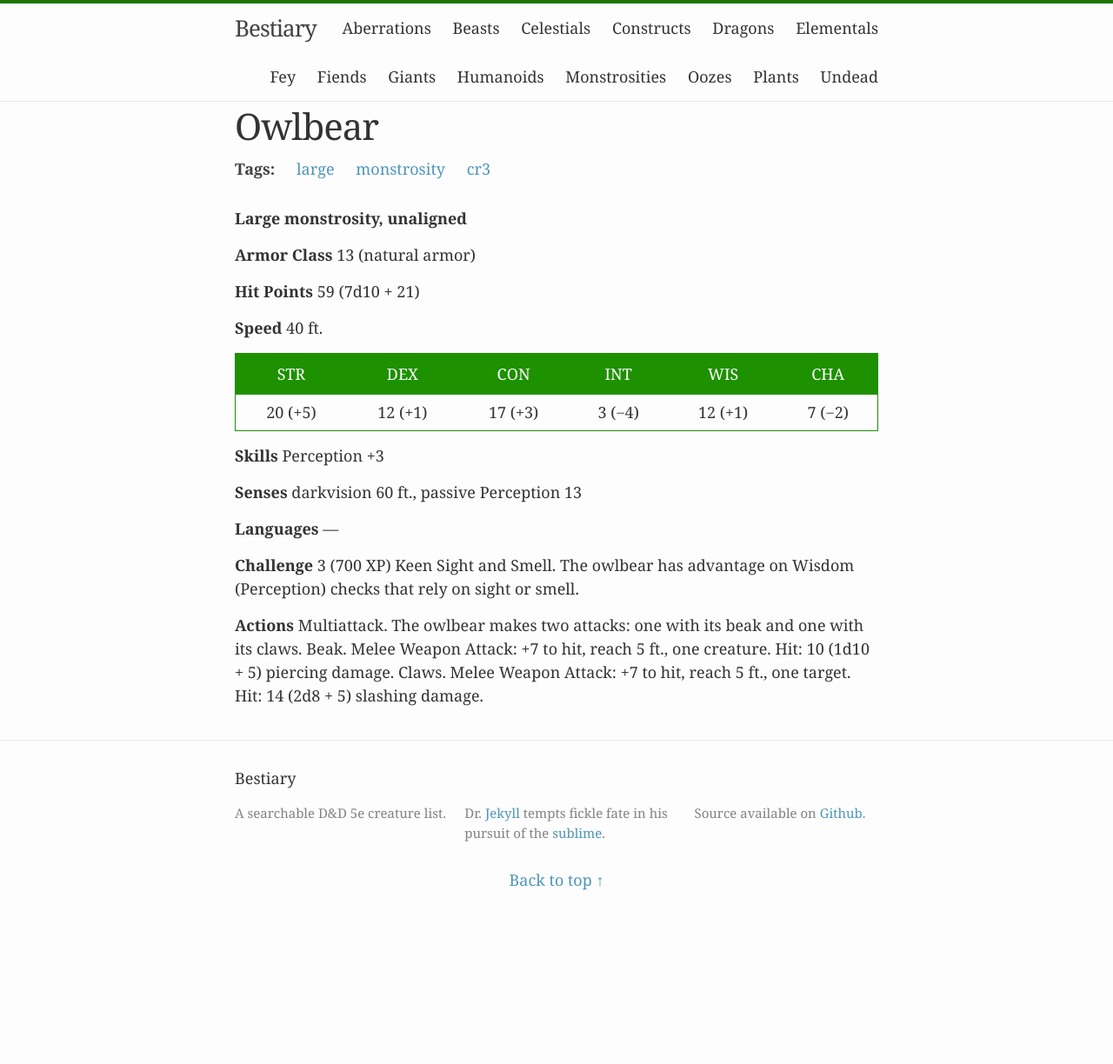
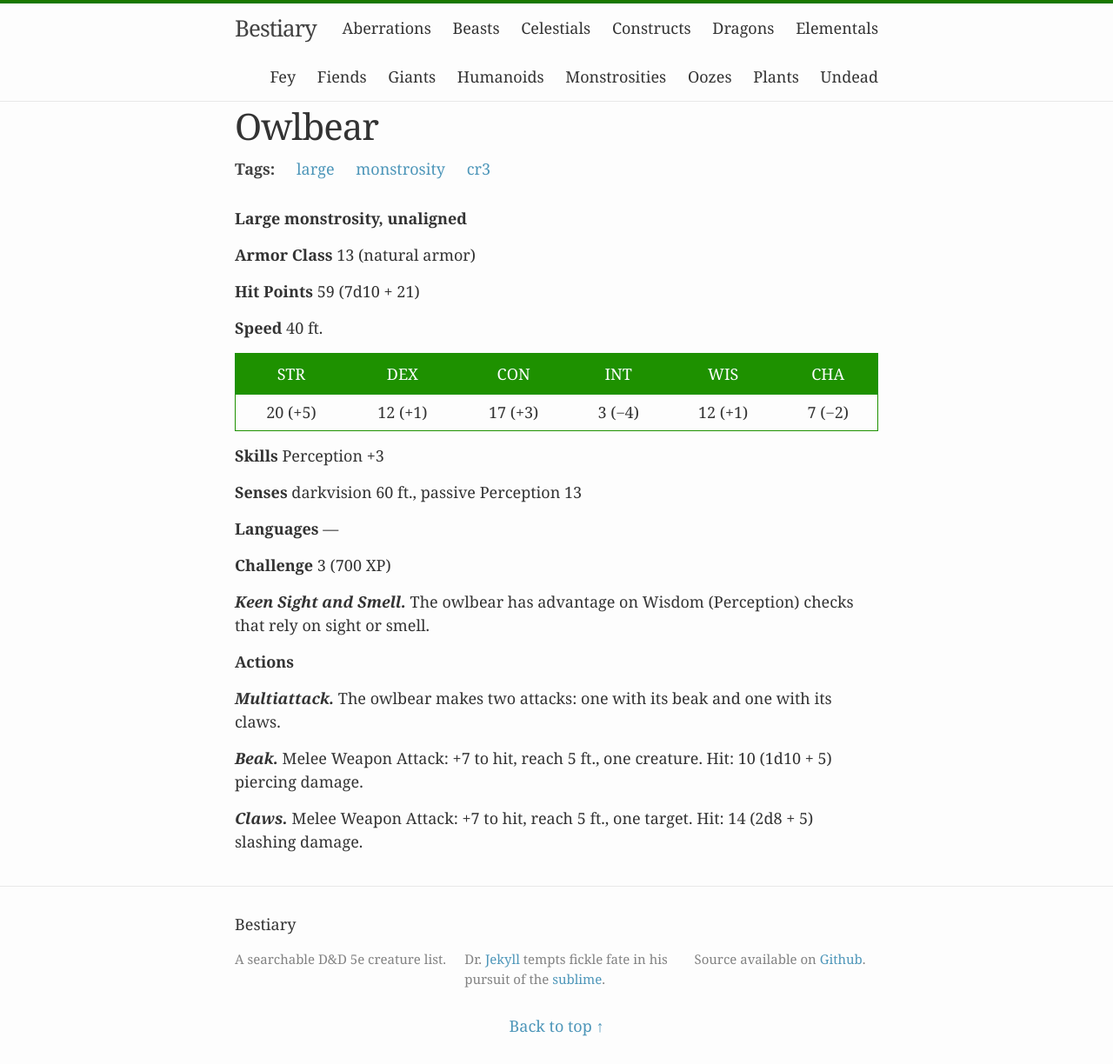
Before and after one commit to beaurancourt/bestiary, a Jekyll site: the page built from _posts/2016-02-29-owlbear.markdown, in a window 1280 px wide. Shown: the whole page at 87% size. Built offline with Jekyll 4.4.1, drawn with Linux system fonts in a browser that asks for light colours; before the commit the page ends 1056 px from its top, so only the background shows below that.

```diff
--- a/_posts/2016-02-29-owlbear.markdown
+++ b/_posts/2016-02-29-owlbear.markdown
@@ -23,6 +23,14 @@ tags: [large, monstrosity, cr3]
 
 **Languages** —
 
-**Challenge** 3 (700 XP) Keen Sight and Smell. The owlbear has advantage on Wisdom (Perception) checks that rely on sight or smell.
+**Challenge** 3 (700 XP)
 
-**Actions** Multiattack. The owlbear makes two attacks: one with its beak and one with its claws. Beak. Melee Weapon Attack: +7 to hit, reach 5 ft., one creature. Hit: 10 (1d10 + 5) piercing damage. Claws. Melee Weapon Attack: +7 to hit, reach 5 ft., one target. Hit: 14 (2d8 + 5) slashing damage.
+***Keen Sight and Smell.*** The owlbear has advantage on Wisdom (Perception) checks that rely on sight or smell.
+
+**Actions**
+
+***Multiattack.*** The owlbear makes two attacks: one with its beak and one with its claws.
+
+***Beak.*** Melee Weapon Attack: +7 to hit, reach 5 ft., one creature. Hit: 10 (1d10 + 5) piercing damage.
+
+***Claws.*** Melee Weapon Attack: +7 to hit, reach 5 ft., one target. Hit: 14 (2d8 + 5) slashing damage.
```
